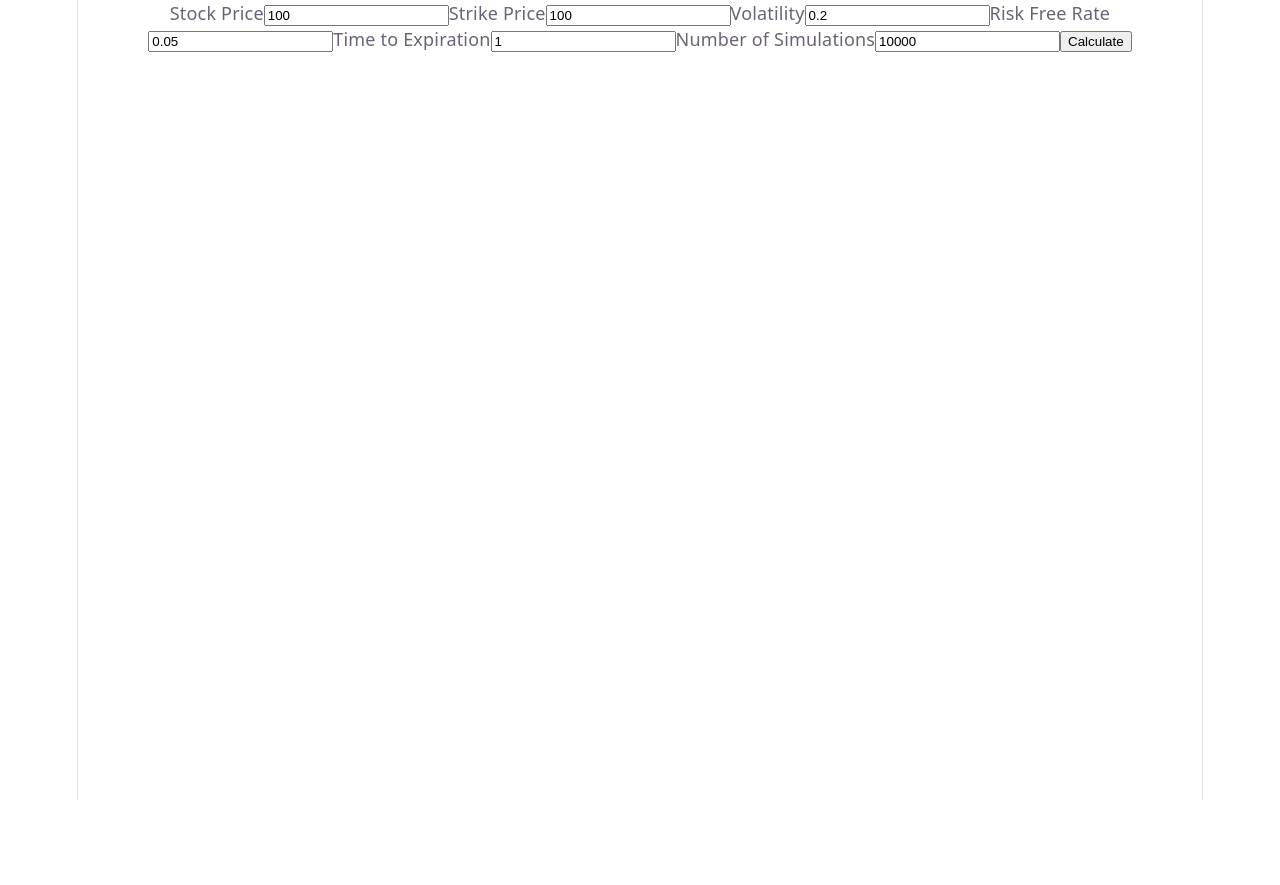
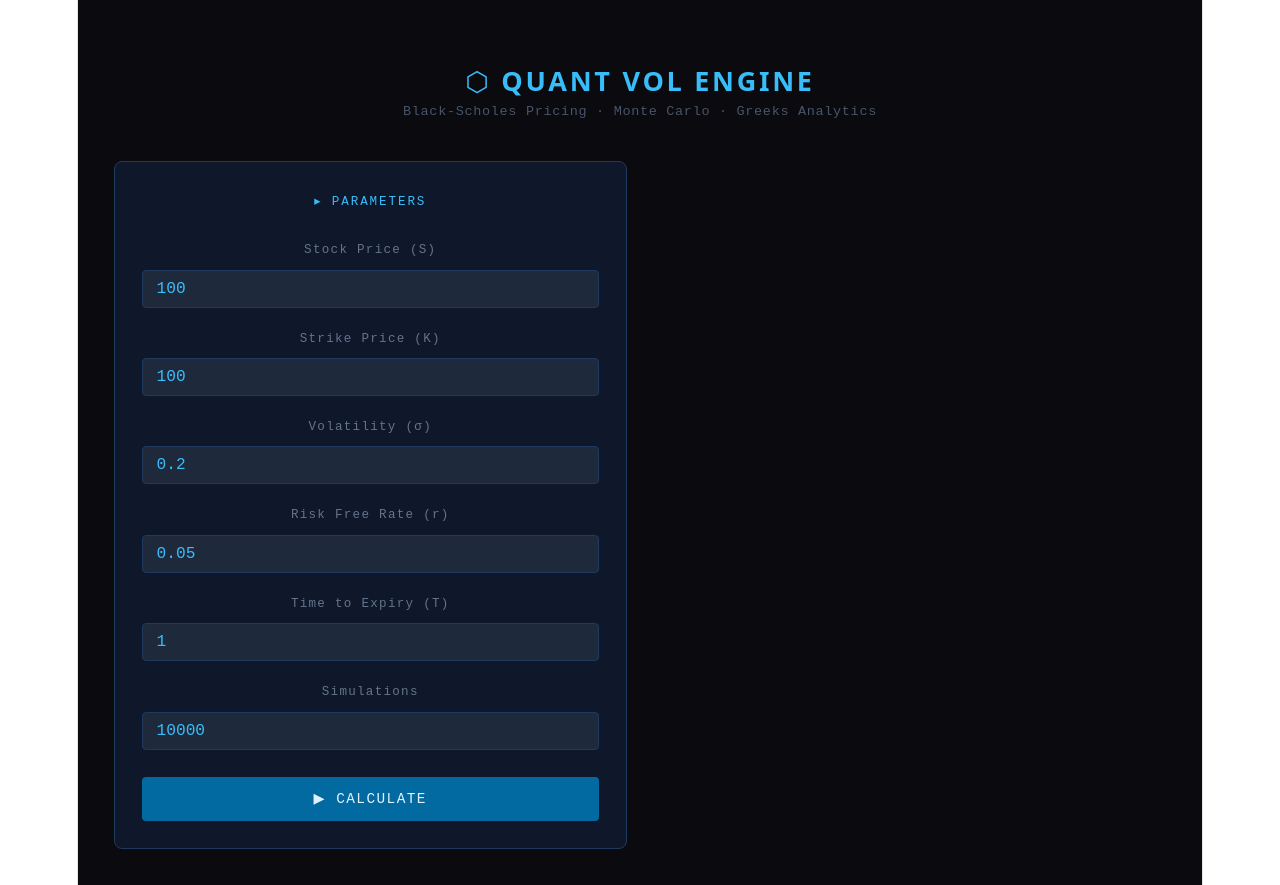
Before and after one commit to ShoubhitP/quant-vol-engine, a React app in the folder frontend/: page / in a window 1280 px wide. Before the commit the page ends 800 px from the top, so only its background shows below. Built offline with nearby package versions, Linux system fonts and the light colour scheme; the HTML template or start-up script is replaced by a standard one.

Commit message:
Style React frontend with dark blue aesthetic

```diff
--- a/frontend/src/App.jsx
+++ b/frontend/src/App.jsx
@@ -1,8 +1,6 @@
 import { useState } from "react"
 
 export default function App() {
-    // declare your 6 state variables here
-
   const [stockPrice, setStockPrice] = useState(100)
   const [strikePrice, setStrikePrice] = useState(100)
   const [vol, setVol] = useState(0.2)
@@ -11,110 +9,111 @@ export default function App() {
   const [numSimulations, setNumSimulations] = useState(10000)
   const [priceResult, setPriceResult] = useState(null)
   const [greeksResult, setGreeksResult] = useState(null)
-
+  const [loading, setLoading] = useState(false)
 
   const handleSubmit = async () => {
+    setLoading(true)
+    const body = JSON.stringify({ stockPrice, strikePrice, vol, rfr, timeToExpiry, numSimulations })
+    const headers = { "Content-Type": "application/json" }
+    const [priceRes, greeksRes] = await Promise.all([
+      fetch("http://127.0.0.1:8000/price", { method: "POST", headers, body }),
+      fetch("http://127.0.0.1:8000/greeks", { method: "POST", headers, body })
+    ])
+    const [priceData, greeksData] = await Promise.all([priceRes.json(), greeksRes.json()])
+    setPriceResult(priceData)
+    setGreeksResult(greeksData)
+    setLoading(false)
+  }
 
-      const priceResponse = await fetch("http://127.0.0.1:8000/price", {
-        method: "POST",
-        headers: { "Content-Type": "application/json" },
-        body: JSON.stringify({stockPrice, strikePrice, vol, rfr, timeToExpiry, numSimulations})
+  const fmt = (n) => n?.toFixed(4)
 
-      })
-      const priceData = await priceResponse.json()
-      setPriceResult(priceData)
-      const greekResponse = await fetch("http://127.0.0.1:8000/greeks", {
-        method: "POST",
-        headers: { "Content-Type": "application/json" },
-        body: JSON.stringify({stockPrice, strikePrice, vol, rfr, timeToExpiry, numSimulations})
+  const inputs = [
+    { label: "Stock Price (S)", value: stockPrice, set: setStockPrice, step: 1 },
+    { label: "Strike Price (K)", value: strikePrice, set: setStrikePrice, step: 1 },
+    { label: "Volatility (σ)", value: vol, set: setVol, step: 0.01 },
+    { label: "Risk Free Rate (r)", value: rfr, set: setRfr, step: 0.01 },
+    { label: "Time to Expiry (T)", value: timeToExpiry, set: setTimeToExpiry, step: 0.01 },
+    { label: "Simulations", value: numSimulations, set: setNumSimulations, step: 1000 },
+  ]
 
-      })
-      const greekData = await greekResponse.json()
-      setGreeksResult(greekData)
-    }
   return (
-        <div>
+    <div style={{ minHeight: "100vh", background: "#0a0a0f", color: "#e2e8f0", fontFamily: "'JetBrains Mono', 'Fira Code', monospace", padding: "2rem" }}>
+      <h1 style={{ fontSize: "1.5rem", fontWeight: 700, letterSpacing: "0.1em", color: "#38bdf8", marginBottom: "0.25rem", textTransform: "uppercase" }}>
+        ⬡ Quant Vol Engine
+      </h1>
+      <p style={{ fontSize: "0.75rem", color: "#475569", marginBottom: "2rem", letterSpacing: "0.05em" }}>
+        Black-Scholes Pricing · Monte Carlo · Greeks Analytics
+      </p>
 
-          <label htmlFor="stockPrice">Stock Price</label>
+      <div style={{ display: "grid", gridTemplateColumns: "1fr 1fr", gap: "1.5rem" }}>
+        <div style={{ background: "#0f172a", border: "1px solid #1e3a5f", borderRadius: "8px", padding: "1.5rem" }}>
+          <p style={{ fontSize: "0.7rem", color: "#38bdf8", letterSpacing: "0.15em", textTransform: "uppercase", marginBottom: "1.25rem" }}>
+            ▸ Parameters
+          </p>
+          {inputs.map(({ label, value, set, step }) => (
+            <div key={label} style={{ marginBottom: "1rem" }}>
+              <label style={{ fontSize: "0.7rem", color: "#64748b", letterSpacing: "0.1em", display: "block", marginBottom: "0.35rem" }}>
+                {label}
+              </label>
               <input
-                id="stockPrice"
                 type="number"
-                value={stockPrice}
-                onChange={(e) => setStockPrice(Number(e.target.value))}
+                value={value}
+                step={step}
+                onChange={(e) => set(Number(e.target.value))}
+                style={{ width: "100%", background: "#1e293b", border: "1px solid #1e3a5f", borderRadius: "4px", color: "#38bdf8", padding: "0.5rem 0.75rem", fontSize: "0.9rem", fontFamily: "inherit", boxSizing: "border-box" }}
               />
+            </div>
+          ))}
+          <button
+            onClick={handleSubmit}
+            style={{ width: "100%", marginTop: "0.5rem", background: "#0369a1", border: "none", borderRadius: "4px", color: "#e0f2fe", padding: "0.75rem", fontSize: "0.8rem", fontFamily: "inherit", letterSpacing: "0.1em", textTransform: "uppercase", cursor: "pointer" }}
+          >
+            {loading ? "Computing..." : "▶ Calculate"}
+          </button>
+        </div>
 
-          <label htmlFor="strikePrice">Strike Price</label>
-            <input
-                id = "strikePrice"
-                type="number"
-                value={strikePrice}
-                onChange={(e) => setStrikePrice(Number(e.target.value))}
-            />
+        <div style={{ display: "flex", flexDirection: "column", gap: "1rem" }}>
+          {priceResult && (
+            <div style={{ background: "#0f172a", border: "1px solid #1e3a5f", borderRadius: "8px", padding: "1.5rem" }}>
+              <p style={{ fontSize: "0.7rem", color: "#38bdf8", letterSpacing: "0.15em", textTransform: "uppercase", marginBottom: "1rem" }}>▸ Prices</p>
+              <div style={{ display: "grid", gridTemplateColumns: "1fr 1fr", gap: "1rem" }}>
+                {[["Call Price", priceResult["Call Price"]], ["Put Price", priceResult["Put Price"]]].map(([label, val]) => (
+                  <div key={label} style={{ background: "#1e293b", borderRadius: "6px", padding: "1rem" }}>
+                    <p style={{ fontSize: "0.65rem", color: "#64748b", marginBottom: "0.25rem", letterSpacing: "0.1em" }}>{label}</p>
+                    <p style={{ fontSize: "1.4rem", color: "#38bdf8", fontWeight: 700 }}>${fmt(val)}</p>
+                  </div>
+                ))}
+              </div>
+            </div>
+          )}
 
-          <label htmlFor="vol">Volatility</label>
-          <input
-              id = "vol"
-              type="number"
-              value={vol}
-              step={0.01}
-              onChange={(e) => setVol(Number(e.target.value))}
-          />
-
-          <label htmlFor="rfr">Risk Free Rate</label>
-          <input
-              id = "rfr"
-              type="number"
-              value={rfr}
-              step={0.01}
-              onChange={(e) => setRfr(Number(e.target.value))}
-          />
-
-          <label htmlFor="TimeToExpiry">Time to Expiration</label>
-          <input
-              id = "TimeToExpiry"
-              type="number"
-              value={timeToExpiry}
-              step={0.01}
-              onChange={(e) => setTimeToExpiry(Number(e.target.value))}
-          />
-
-          <label htmlFor="numSimulations">Number of Simulations</label>
-          <input
-              id = "numSimulations"
-              type="number"
-              value={numSimulations}
-              onChange={(e) => setNumSimulations(Number(e.target.value))}
-          />
-
-          <button onClick={handleSubmit}>Calculate</button>
-
-          {priceResult && (
-
-            <div>
-              <p>Call Price: {priceResult["Call Price"]}</p>
-              <p>Put Price: {priceResult["Put Price"]}</p>
-
+          {greeksResult && (
+            <div style={{ background: "#0f172a", border: "1px solid #1e3a5f", borderRadius: "8px", padding: "1.5rem" }}>
+              <p style={{ fontSize: "0.7rem", color: "#38bdf8", letterSpacing: "0.15em", textTransform: "uppercase", marginBottom: "1rem" }}>▸ Greeks</p>
+              <div style={{ display: "grid", gridTemplateColumns: "1fr 1fr", gap: "0.75rem" }}>
+                {[
+                  ["Delta (Call)", greeksResult["Delta Call"]],
+                  ["Delta (Put)", greeksResult["Delta Put"]],
+                  ["Gamma", greeksResult["Gamma Value"]],
+                  ["Vega", greeksResult["Vega Value"]],
+                  ["Theta (Call)", greeksResult["Theta Call"]],
+                  ["Theta (Put)", greeksResult["Theta Put"]],
+                  ["Rho (Call)", greeksResult["Rho Call"]],
+                  ["Rho (Put)", greeksResult["Rho Put"]],
+                  ["Vanna", greeksResult["Vanna Value"]],
+                  ["Volga", greeksResult["Volga Value"]],
+                  ["Zomma", greeksResult["Zomma Value"]],
+                ].map(([label, val]) => (
+                  <div key={label} style={{ background: "#1e293b", borderRadius: "6px", padding: "0.75rem" }}>
+                    <p style={{ fontSize: "0.6rem", color: "#64748b", marginBottom: "0.2rem", letterSpacing: "0.08em" }}>{label}</p>
+                    <p style={{ fontSize: "0.95rem", color: val < 0 ? "#f87171" : "#34d399", fontWeight: 600 }}>{fmt(val)}</p>
+                  </div>
+                ))}
+              </div>
+            </div>
+          )}
+        </div>
+      </div>
     </div>
   )
 }
-          {greeksResult && (
-            <div>
-
-              <p>Delta Call: {greeksResult["Delta Call"]}</p>
-              <p>Delta Put: {greeksResult["Delta Put"]}</p>
-              <p>Gamma: {greeksResult["Gamma Value"]}</p>
-              <p>Vega: {greeksResult["Vega Value"]}</p>
-              <p>Theta Call: {greeksResult["Theta Call"]}</p>
-              <p>Theta Put: {greeksResult["Theta Put"]}</p>
-              <p>Rho Call: {greeksResult["Rho Call"]}</p>
-              <p>Rho Put: {greeksResult["Rho Put"]}</p>
-              <p>Vanna: {greeksResult["Vanna Value"]}</p>
-              <p>Volga: {greeksResult["Volga Value"]}</p>
-              <p>Zomma: {greeksResult["Zomma Value"]}</p>
-
-            </div>
-          )}
-
-        </div>
-    )
-}
```
Lines whose indentation alone changed are shown as unchanged.
